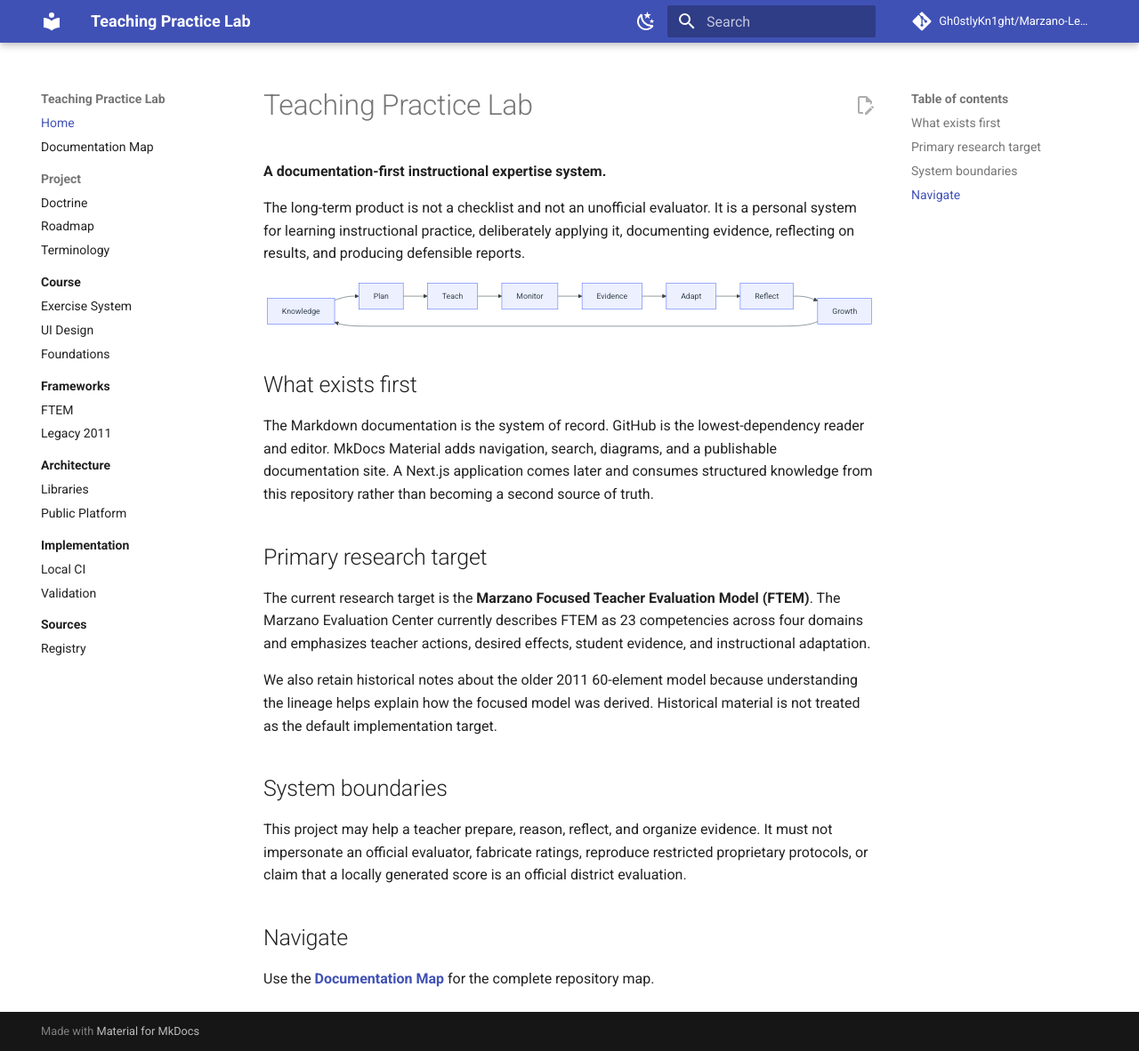
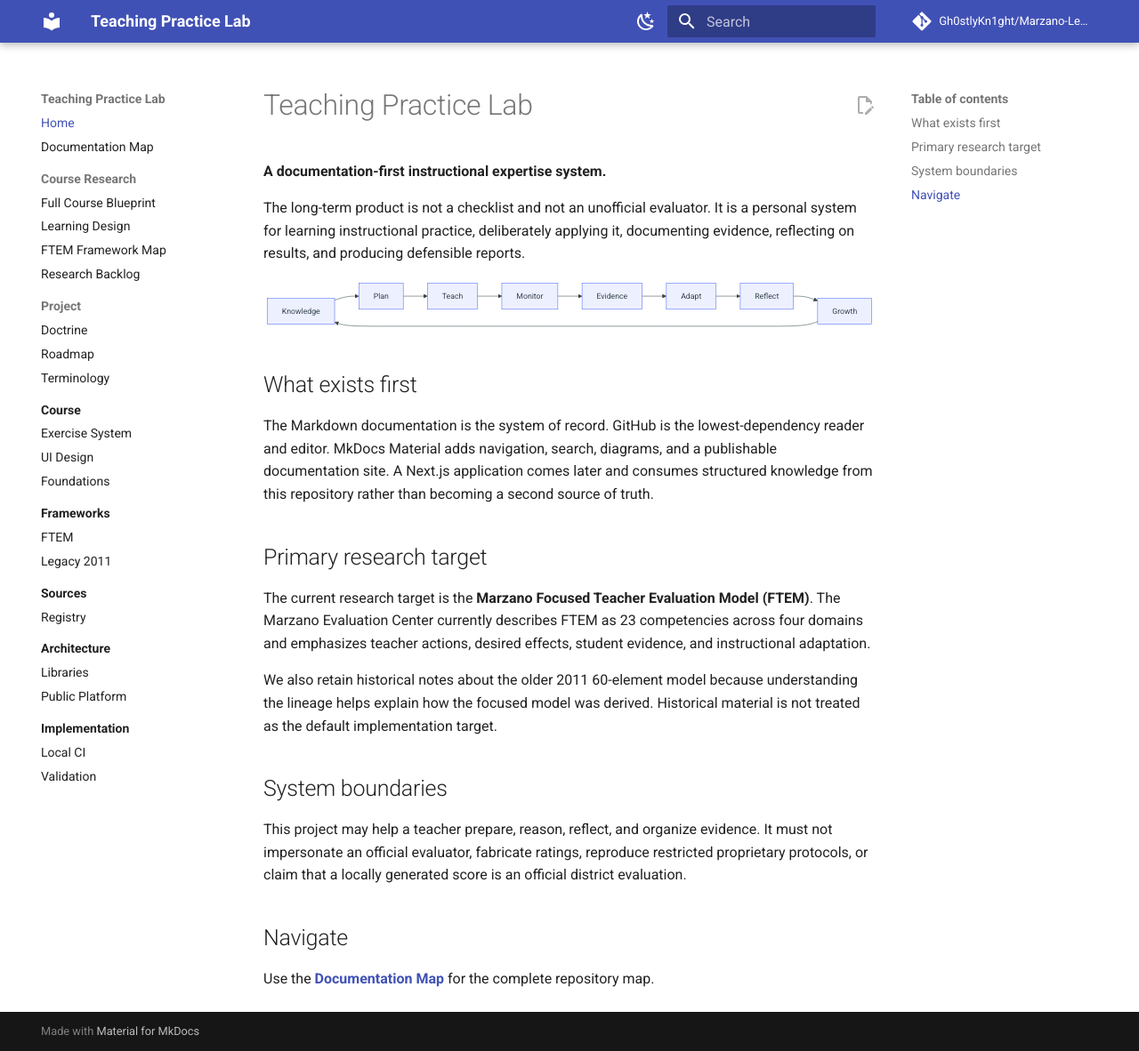
Before and after one commit to Gh0stlyKn1ght/Marzano-Learning-Map, an MkDocs documentation site: the page built from docs/index.md, in a window 1280 px wide and 1182 px high. Shown: the whole window at 89% size. Built offline with MkDocs 1.6.1 and Material for MkDocs 9.7.7, drawn with Linux system fonts in a browser that asks for light colours; comment, search, counter and statistics services are not loaded.

Commit message:
docs: promote course research in MkDocs navigation

```diff
--- a/mkdocs.yml
+++ b/mkdocs.yml
@@ -57,6 +57,11 @@
 nav:
   - Home: index.md
   - Documentation Map: SUMMARY.md
+  - Course Research:
+      - Full Course Blueprint: course/course-blueprint.md
+      - Learning Design: course/learning-design.md
+      - FTEM Framework Map: course/framework-map.md
+      - Research Backlog: course/research-backlog.md
   - Project:
       - Doctrine: project/doctrine.md
       - Roadmap: project/roadmap.md
@@ -70,6 +75,9 @@
       - Overview: frameworks/index.md
       - FTEM: frameworks/ftem/index.md
       - Legacy 2011: frameworks/legacy-2011/index.md
+  - Sources:
+      - Source Policy: sources/index.md
+      - Registry: sources/registry.md
   - Architecture:
       - Overview: architecture/index.md
       - Libraries: architecture/libraries.md
@@ -78,6 +86,3 @@
       - Overview: implementation/README.md
       - Local CI: implementation/local-ci.md
       - Validation: implementation/testing.md
-  - Sources:
-      - Source Policy: sources/index.md
-      - Registry: sources/registry.md
```
